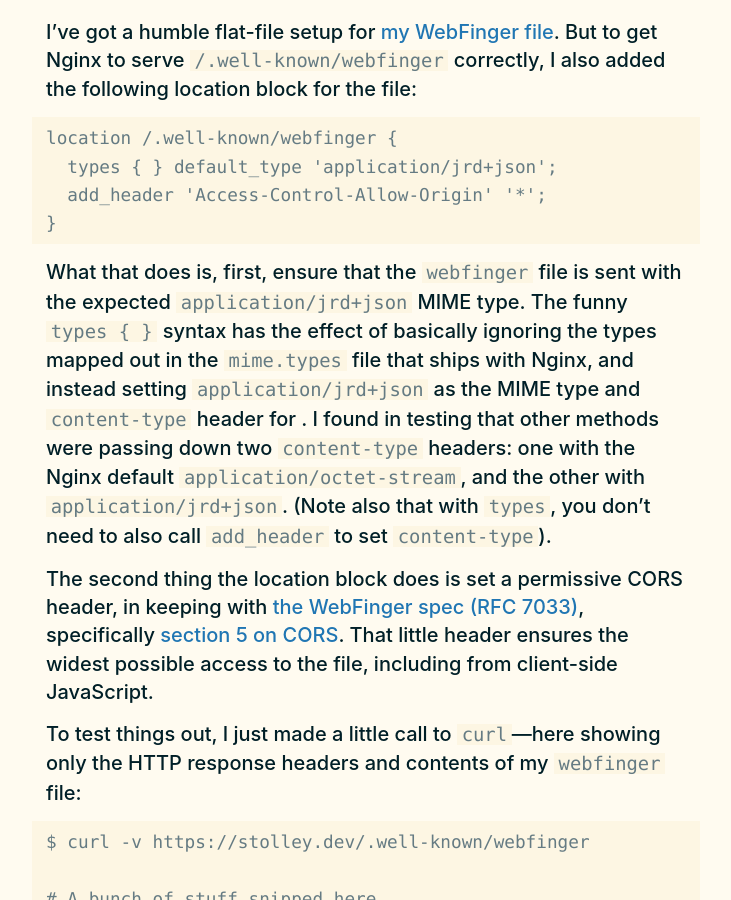
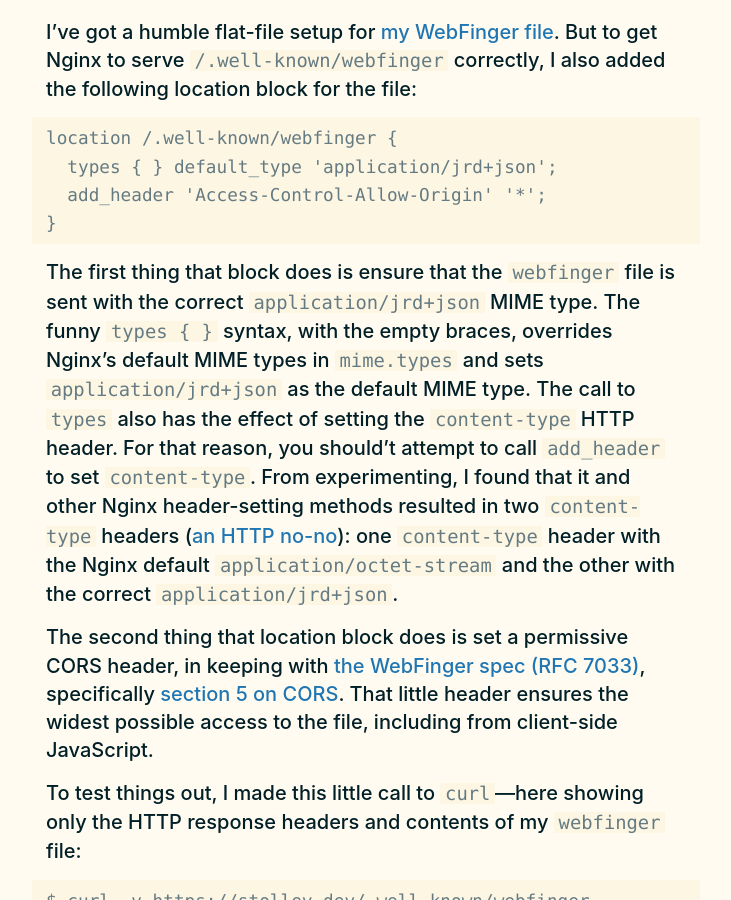
Before and after one commit to karlstolley/stolley.dev, a Jekyll site: the page built from _posts/2022-12-21-getting-webfinger-to-play-nice-on-nginx.md, in a window 1280 px wide and 900 px high, scrolled down 781 px. Shown: the whole window, without its empty margins (210-941 px from the left). Built offline with Jekyll 4.4.1, drawn with Linux system fonts in a browser that asks for light colours; some web fonts are replaced.

Commit message:
Correct a messy paragraph on the types {} syntax

````diff
--- a/_posts/2022-12-21-getting-webfinger-to-play-nice-on-nginx.md
+++ b/_posts/2022-12-21-getting-webfinger-to-play-nice-on-nginx.md
@@ -38,20 +38,22 @@ location /.well-known/webfinger {
 }
 ```
 
-What that does is, first, ensure that the `webfinger` file is sent with the expected
-`application/jrd+json` MIME type. The funny `types { }` syntax has the effect of basically ignoring
-the types mapped out in the `mime.types` file that ships with Nginx, and instead setting
-`application/jrd+json` as the MIME type and `content-type` header for .  I found in testing that
-other methods were passing down two `content-type` headers: one with the Nginx default
-`application/octet-stream`, and the other with `application/jrd+json`. (Note also that with `types`,
-you don’t need to also call `add_header` to set `content-type`).
+The first thing that block does is ensure that the `webfinger` file is sent with the correct
+`application/jrd+json` MIME type. The funny `types { }` syntax, with the empty braces, overrides
+Nginx’s default MIME types in `mime.types` and sets `application/jrd+json` as the default MIME type.
+The call to `types` also has the effect of setting the `content-type` HTTP header. For that reason,
+you should’t attempt to call `add_header` to set `content-type`. From experimenting, I found that it
+and other Nginx header-setting methods resulted in two `content-type` headers
+([an HTTP no-no](https://httpwg.org/specs/rfc9110.html#field.content-type)): one `content-type`
+header with the Nginx default `application/octet-stream` and the other with the correct
+`application/jrd+json`.
 
-The second thing the location block does is set a permissive CORS header, in keeping with
+The second thing that location block does is set a permissive CORS header, in keeping with
 [the WebFinger spec (RFC 7033)](https://www.rfc-editor.org/rfc/rfc7033.html), specifically
 [section 5 on CORS](https://www.rfc-editor.org/rfc/rfc7033.html#section-6). That little header
 ensures the widest possible access to the file, including from client-side JavaScript.
 
-To test things out, I just made a little call to `curl`—here showing only the HTTP response headers
+To test things out, I made this little call to `curl`—here showing only the HTTP response headers
 and contents of my `webfinger` file:
 
 ```console
````
